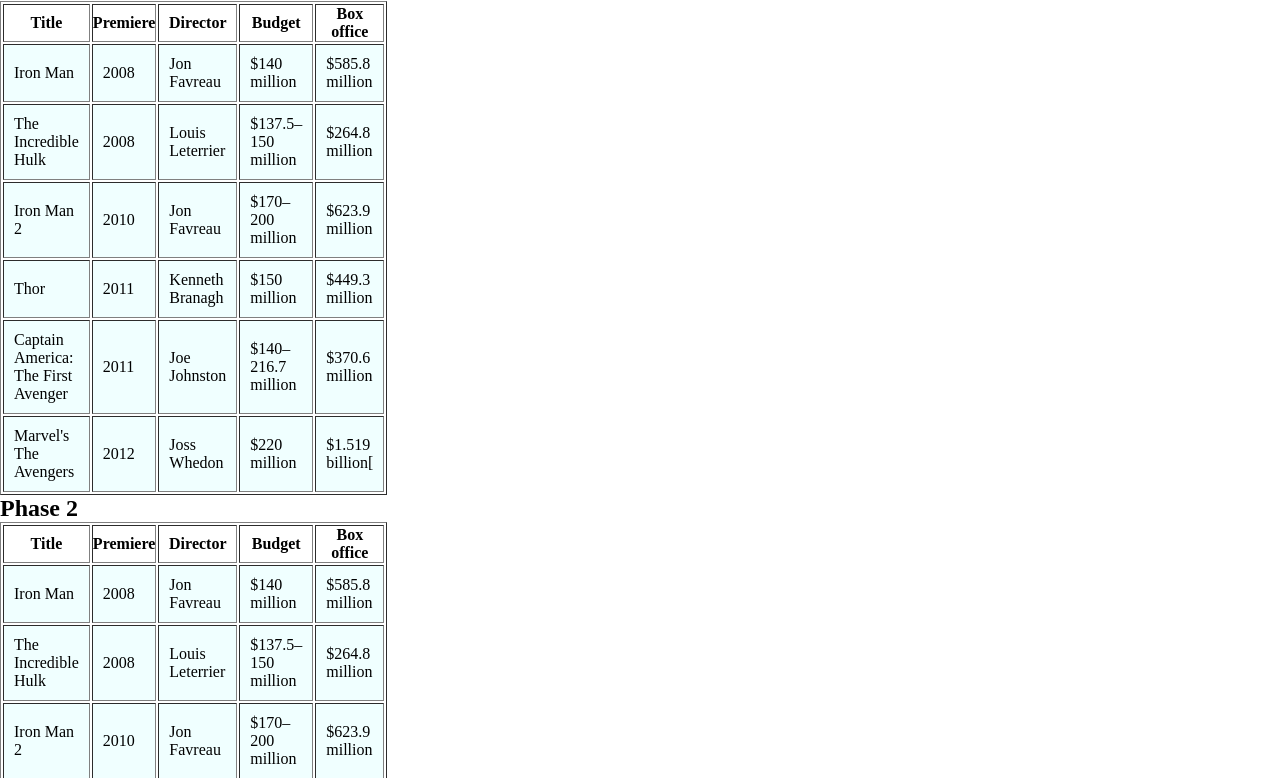
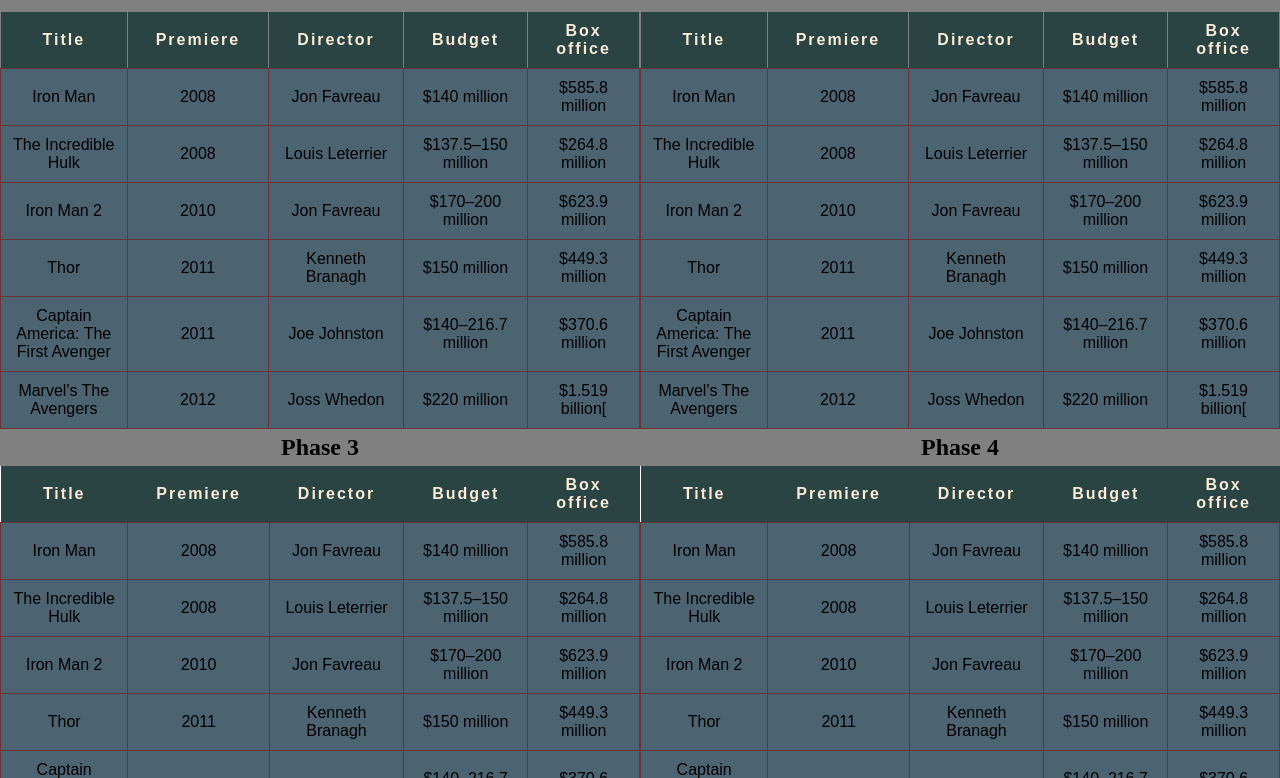
Before and after one commit to Wasilewski999/MCU-project, a plain HTML site: page index.html in a window 1280 px wide. Shown: the part 63-841 px from the top of the page. Drawn offline with Linux system fonts and the light colour scheme.

Commit message:
grid, table style and more

```diff
--- a/style.css
+++ b/style.css
@@ -4,7 +4,96 @@
     box-sizing: border-box;
 }
 td{
-    width: 35px;
+    width: 10%;
     padding: 10px;
     background-color: azure;
+    background-color: rgba(76, 100, 114);
+    text-align: center;
+    border: 1px solid rgb(102, 54, 54);
+    font-family: Arial, Helvetica, sans-serif;
 }
+#grid{
+    display: grid;
+    grid-template-columns: repeat(2, minmax(0, 1fr));
+    grid-template-areas:
+    "phase1 phase2"
+    "phase3 phase4"
+    "phase5 phase5";
+}
+
+.phase1{
+    grid-area: phase1;
+    overflow-x: hidden;
+}
+.phase2{
+    grid-area: phase2;
+    overflow-x: hidden;
+}
+.phase3{
+    grid-area: phase3;
+    overflow-x: hidden;
+}
+.phase4{
+    grid-area: phase4;
+    overflow-x: hidden;
+}
+.phase5{
+    grid-area: phase5;
+    background-color: blueviolet;
+    overflow-x: hidden;
+}
+table{
+    border-collapse: collapse;
+}
+h2{
+    text-align: center;
+    background-color: gray;
+    padding: 5px;
+}
+h1{
+    text-align: center;
+    background-color: black;
+    color: white;
+}
+th{
+    font-family: fantasy;
+    color: antiquewhite;
+    background-color: rgb(42, 68, 68);
+    padding: 10px;
+    letter-spacing: 2px;
+}
+
+
+
+
+
+
+
+
+
+
+
+
+
+
+
+
+
+
+
+
+
+@media only screen and (max-width: 780px) {
+    .phase1{
+        overflow-x: scroll;
+    }
+    .phase2{
+        overflow-x: scroll;
+    }
+    .phase3{
+        overflow-x: scroll;
+    }
+    .phase4{
+        overflow-x: scroll;
+    }
+  }
```
